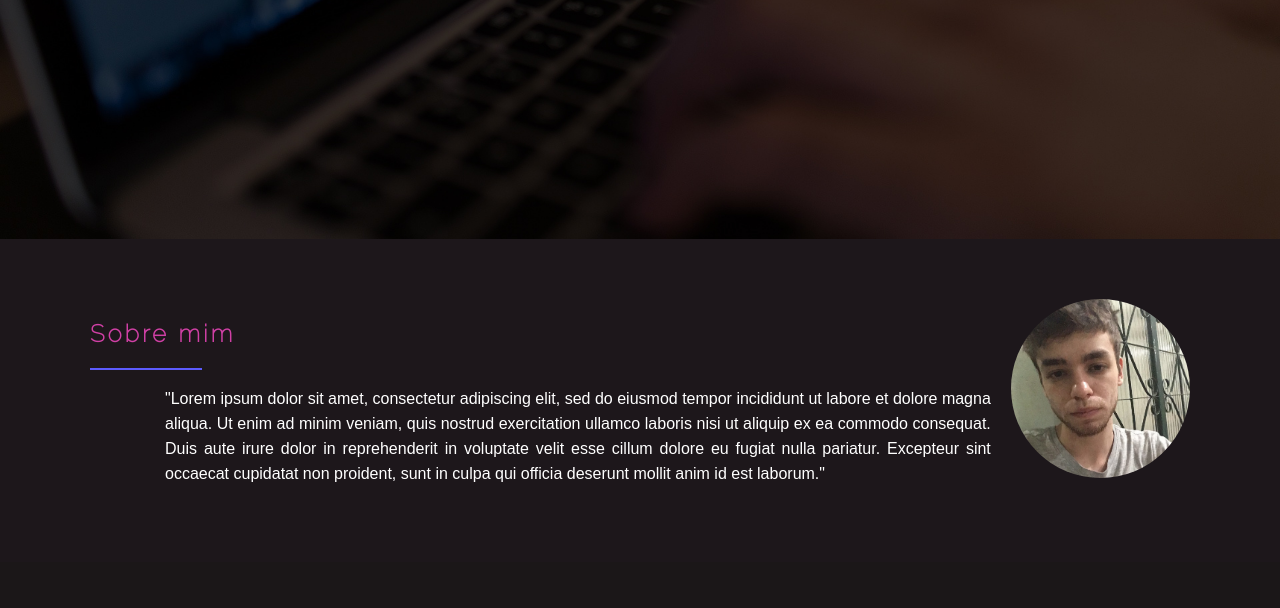
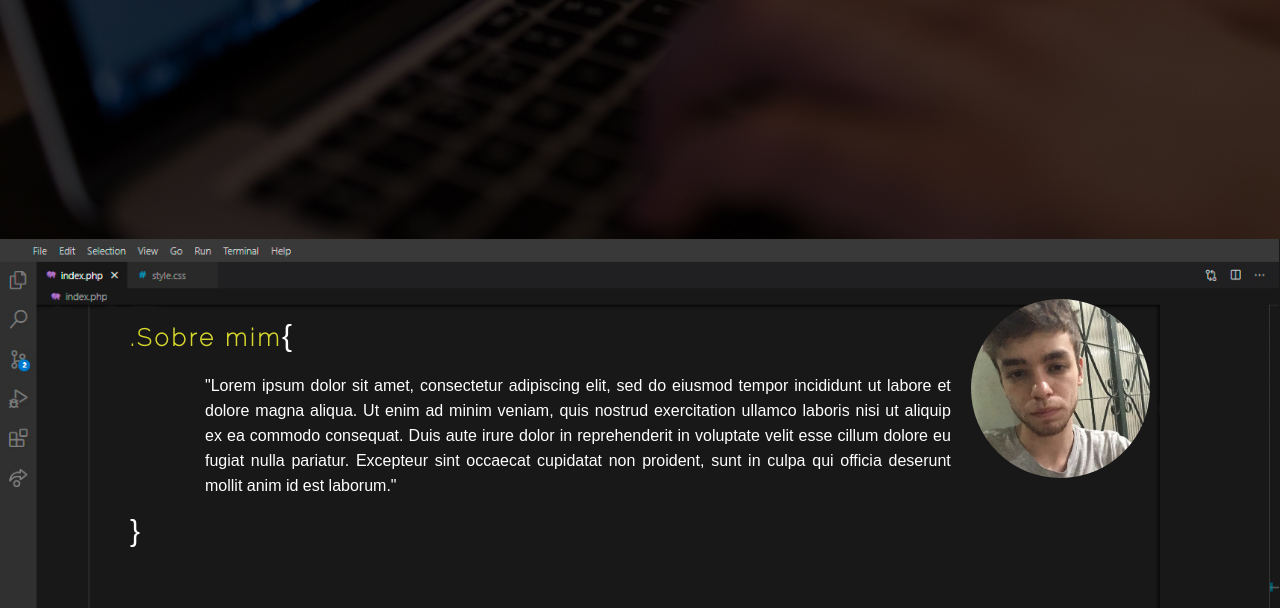
Before and after one commit to Vennomouz/migliariWebDev, a PHP site: page / in a window 1280 px wide. Shown: the part 561-1169 px from the top of the page. Before the commit the page ends 1043 px from the top, so only its background shows below. Run offline with PHP 8.4, Linux system fonts and the light colour scheme; some libraries are stand-ins or nearby versions; some web fonts are replaced.

Commit message:
estilizando div content

```diff
--- a/css/style.css
+++ b/css/style.css
@@ -124,20 +124,24 @@ body{
 /* BODY */
 
 .content{
-    margin: 0;
-    margin-top: 0;
-    background-color: rgb(29, 23, 27);
+    /* margin: 0;
+    margin-top: 0; */
+    background-image: url("../imagens/contentBanner.jpg");
+    background-repeat: no-repeat;
+    background-size: cover;
+    /* background-color: rgb(29, 23, 27); */
     padding: 50px;
 }
 .sobreMim{
     text-align: justify;
-    padding: 10px 40px;
+    padding: 10px 80px;
 }
 .sobreMim h2{
+    color: rgb(214, 214, 44);
     font-family: 'Raleway', sans-serif;
-    color: rgb(208, 64, 165);
     font-weight: bold;
     letter-spacing: 3px;
+    /* color: rgb(208, 64, 165); */
 }
 .sobreMim p{
     font-family: 'Poppins', sans-serif;
@@ -151,10 +155,16 @@ body{
     border-radius: 50%;
     margin-left: 20px;
 }
-hr{
+/* hr{
     width: 10%;
     margin-left: 0;
     border: 1px solid #5c5bfe;
+} */
+.sobreMim span{
+    color: white;
+    font-family: 'Poppins', sans-serif;
+    font-size: 30px;
+    font-weight: 100;
 }
 
 
@@ -184,6 +194,9 @@ hr{
     }
 
     /* BODY */
+    .sobreMim{
+        padding: 20px 30px;
+    }
     .sobreMim p{
         padding: 0;
     }
--- a/index.php
+++ b/index.php
@@ -55,13 +55,14 @@
         <div class="content" id="content">
             <div class="sobreMim">
                 <div class="profilePic"><img src="imagens/profilepic.jpg" alt=""></div>
-                <h2>Sobre mim</h2>
-                <hr>
+                <h2>.Sobre mim<span>{</span></h2>
+                <!-- <hr> -->
                 <!-- <p>Meu nome é Julio Migliari, tenho 23 anos e sou programador. </p>
                 <p>Estou cursando Análise e Desenvolvimento de sistemas no Instituto Federal de Educação, Ciência e Tecnologia de São Paulo</p>
                 <p>Tenho alguns hobbies como tocar bateria, e alguns gostos nerds como jogar video game e assistir séries e animes.</p>
                 <p>Meu principal objetivo é estar sempre me aprimorando na área da tecnologia, pois todos os dias novas tecnologias surgem no mercado.</p> -->
                 <p>"Lorem ipsum dolor sit amet, consectetur adipiscing elit, sed do eiusmod tempor incididunt ut labore et dolore magna aliqua. Ut enim ad minim veniam, quis nostrud exercitation ullamco laboris nisi ut aliquip ex ea commodo consequat. Duis aute irure dolor in reprehenderit in voluptate velit esse cillum dolore eu fugiat nulla pariatur. Excepteur sint occaecat cupidatat non proident, sunt in culpa qui officia deserunt mollit anim id est laborum."</p>
+                <span>}</span>
             </div>
         </div>
         <script src="scripts/script.js"></script>
```
Also changed, not shown: imagens/Screenshot_1.png (added), imagens/contentBanner.jpg (added).
